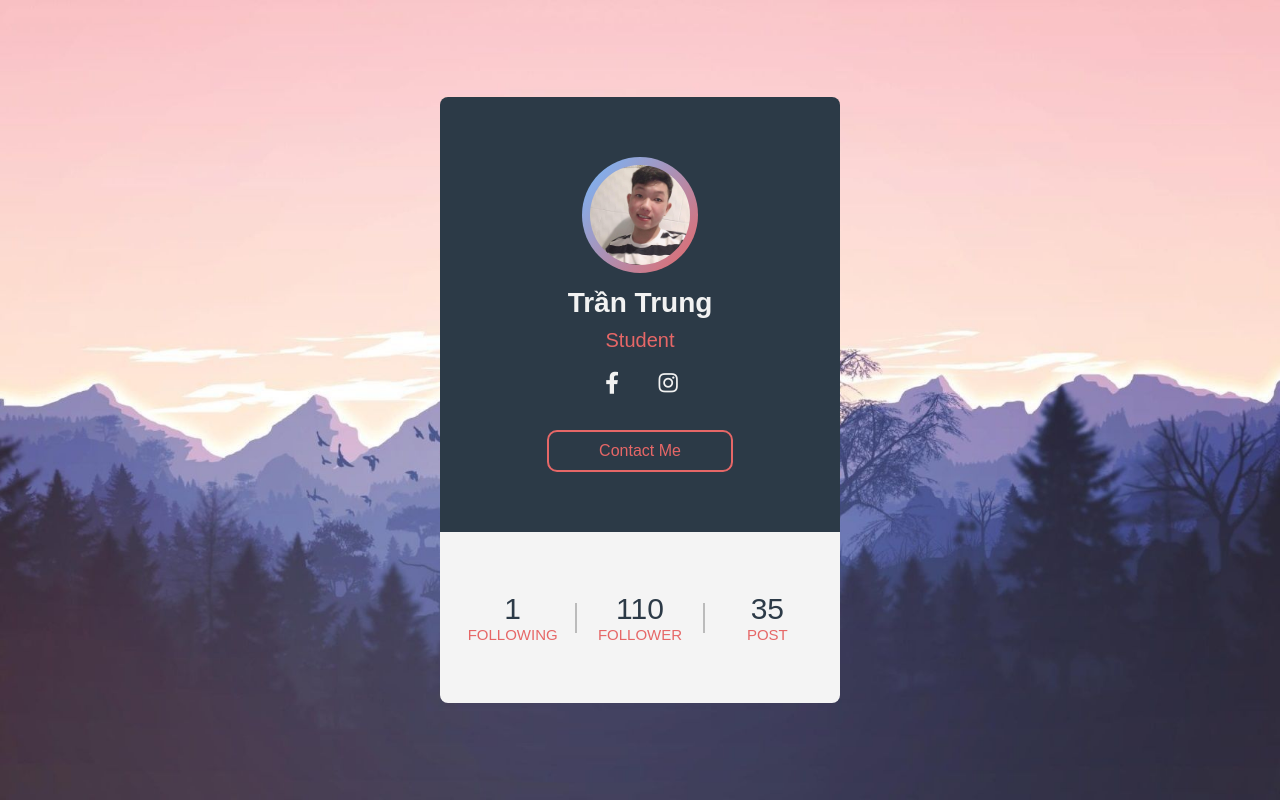
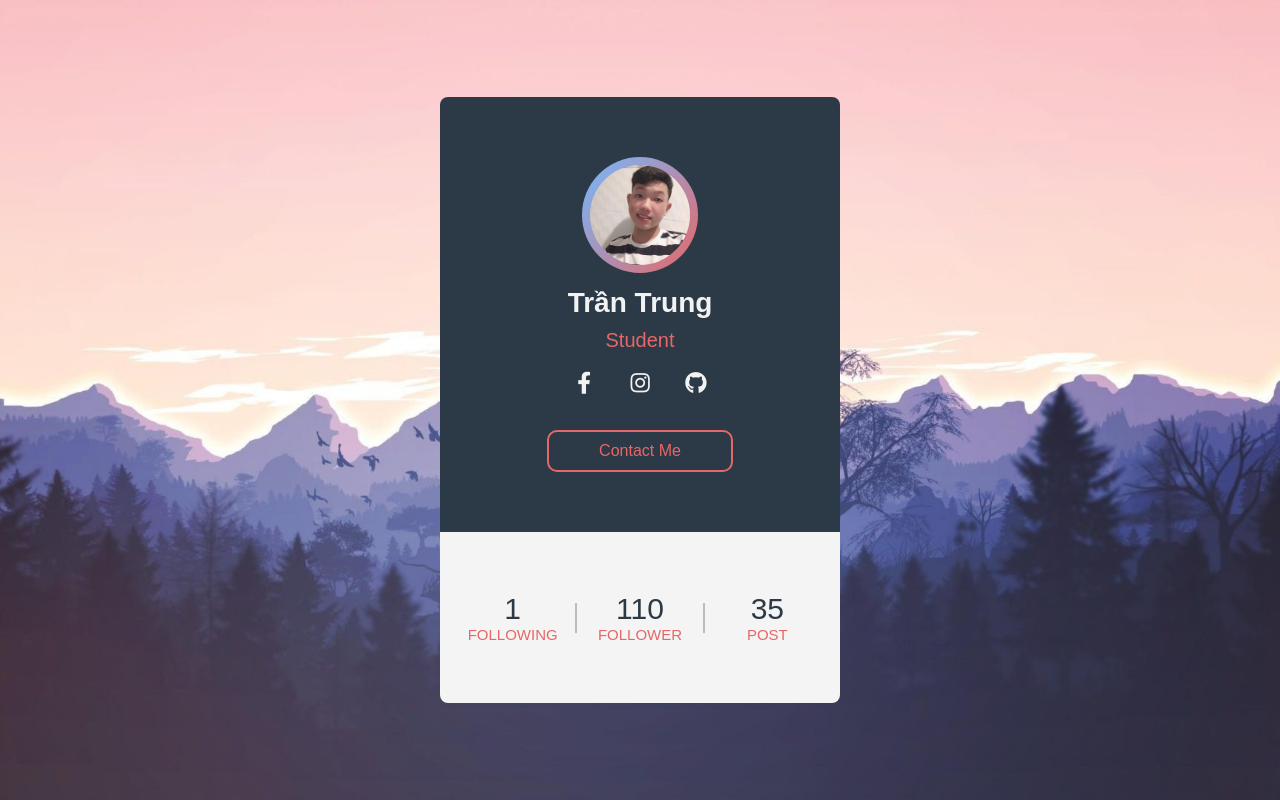
Before and after one commit to nartrung/Trung, a plain HTML site: page index.html in a window 1280 px wide. Drawn offline with Linux system fonts and the light colour scheme.

Commit message:
Add GitHub link

```diff
--- a/index.html
+++ b/index.html
@@ -20,6 +20,7 @@
             <div class="sm">
                 <a href="https://www.facebook.com/narTrung/" class="fab fa-facebook-f"></a>
                 <a href="https://www.instagram.com/trung._.tran/" class="fab fa-instagram" id="ins"></a>
+                <a href="https://github.com/nartrung" class="fab fa-github" id="git"></a>
             </div>
             <a href="https://www.facebook.com/narTrung/" class="contact-btn">Contact Me</a>
         </div>
--- a/style.css
+++ b/style.css
@@ -85,6 +85,9 @@ body{
 #ins:hover{
     color: #db23c3;
 }
+#git:hover{
+    color: #4380B4;
+}
 .sm a:hover{
     color: #2e36ad;
 }
```
